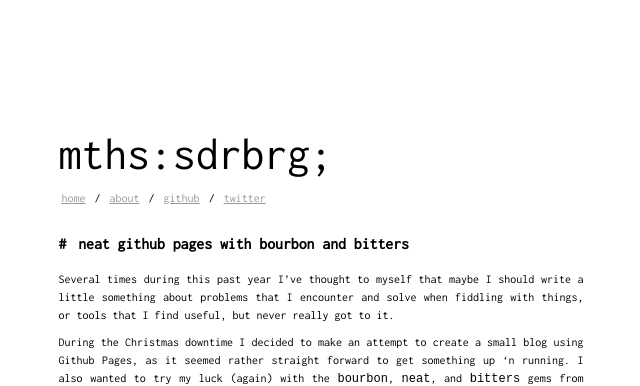
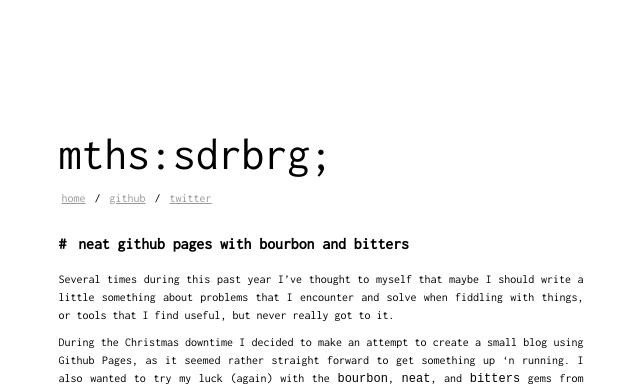
Before and after one commit to mthssdrbrg/mthssdrbrg.github.io, a Jekyll site: the page built from index.html, in a window 1280 px wide. Shown: the top 386 px of the page, without its empty margins (319-959 px from the left). Built offline with Jekyll 4.4.1, drawn with Linux system fonts in a browser that asks for light colours; the list of posts is cut into pages by our own code.

Commit message:
Remove `about` page from menu
Until it actually exist.

```diff
--- a/_data/menu.yml
+++ b/_data/menu.yml
@@ -1,5 +1,4 @@
 links:
   home: '/'
-  about: '/about'
   github: 'https://github.com/mthssdrbrg'
   twitter: 'https://twitter.com/mthssdrbrg'
```
